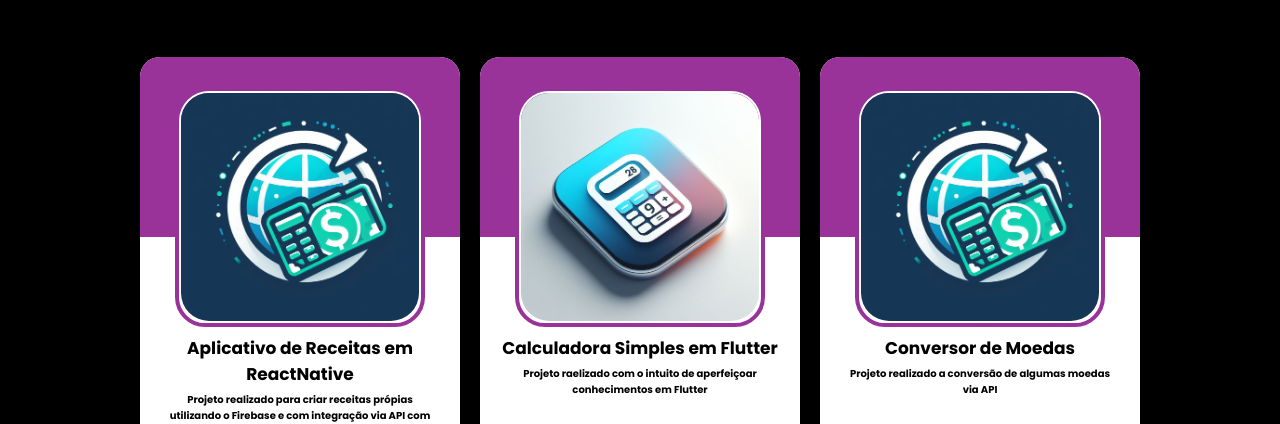
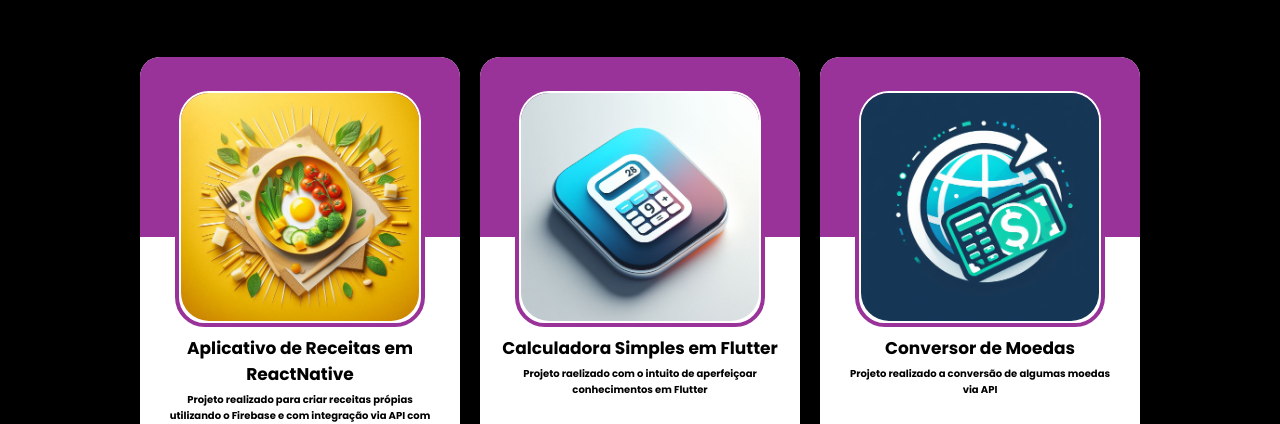
Before and after one commit to GustavoCampoz/Portifolio-guzzz, a plain HTML site: page index.html in a window 1280 px wide. Shown: the part 2005-2429 px from the top of the page. Drawn offline with Linux system fonts and the light colour scheme.

Commit message:
Image change

```diff
--- a/index.html
+++ b/index.html
@@ -173,7 +173,7 @@
                 <div class="conteudocard">
                     <div class="imageproject">
                         <a href="/"></a>
-                        <img src="images/conversor.jpg" alt="image-conversors">
+                        <img src="images/foodrecipe.jfif" alt="image-conversors">
                     </div>
 
                     <span>Aplicativo de Receitas em ReactNative</span>
```
Also changed, not shown: images/foodrecipe.jfif (added).
